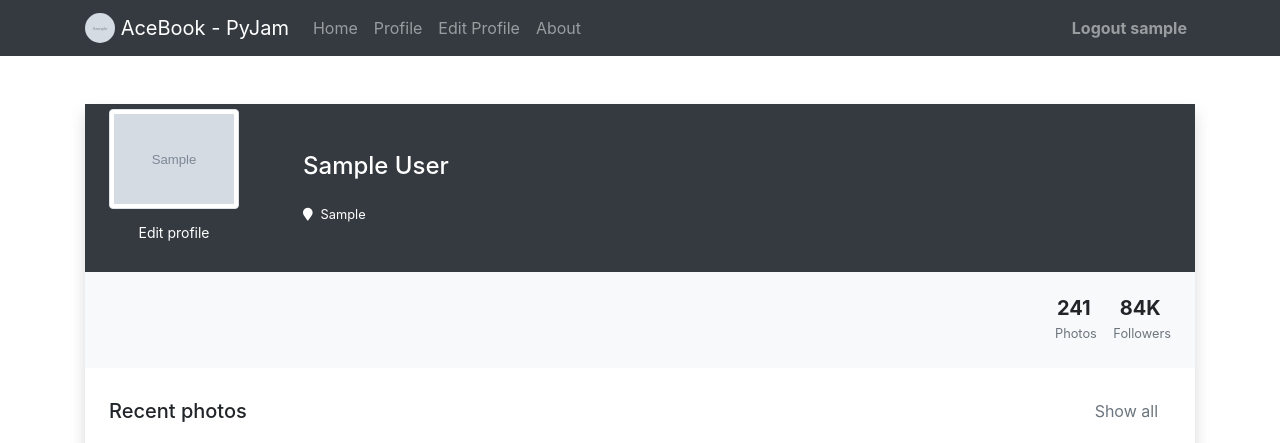
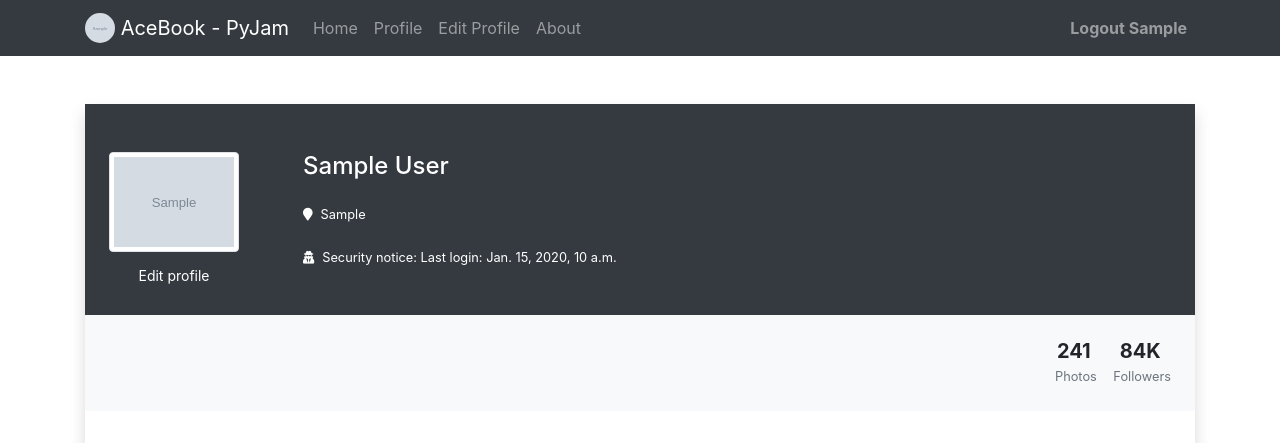
Before and after one commit to frebbs/AceBook, a Django app: page /profile in a window 1280 px wide. Shown: the top 443 px of the page. Run offline with Django 3.2, Linux system fonts and the light colour scheme; a user stored in the database is signed in; tables that the repository leaves empty hold one stand-in row (values such as "Sample post"); grey boxes marked "Sample" are stand-in pictures; some libraries are stand-ins or nearby versions.

Commit message:
Cleanup to merge to master

```diff
--- a/AceBook_PyJam/users/templates/users/base.html
+++ b/AceBook_PyJam/users/templates/users/base.html
@@ -37,7 +37,7 @@
             <ul class="navbar-nav ml-auto">
                         {% if user.is_authenticated %}
                         <li class="nav-item">
-                            <a href="#" onclick="$('#signOutBtn').click()" class="nav-link"><b>Logout {{ user }}</b></a>
+                            <a href="#" onclick="$('#signOutBtn').click()" class="nav-link"><b>Logout {{ user.first_name }}</b></a>
                             <form style='display: none;' method="POST" action="{% url 'logout' %}">
                                 {% csrf_token %}
                                 <button id="signOutBtn" type="submit"></button>
--- a/AceBook_PyJam/users/templates/users/profile.html
+++ b/AceBook_PyJam/users/templates/users/profile.html
@@ -8,6 +8,7 @@
             <div class="media-body mt-5 ml-5 text-white">
                 <h4 class="mt-15 mb-0">{{user.first_name}} {{user.last_name}}</h4><br>
                 <p class="small mb-4"> <i class="fa fa-map-marker mr-2"></i>{{user.profile.location}}</p>
+                <p class="small mb-4"> <i class="fa fas fa-user-secret mr-2"></i>Security notice: Last login: {{user.last_login}}</p>
             </div>
         </div>
     </div>
```
Also changed, not shown: AceBook_PyJam/media/images/2781_DEFTE6y.jpg (added), AceBook_PyJam/media/images/307871_LmTehTZ.jpg (added), AceBook_PyJam/media/images/307871_TDrNrxB.jpg (added), AceBook_PyJam/media/images/logo_IejXhnC.png (added), 5 other files.
